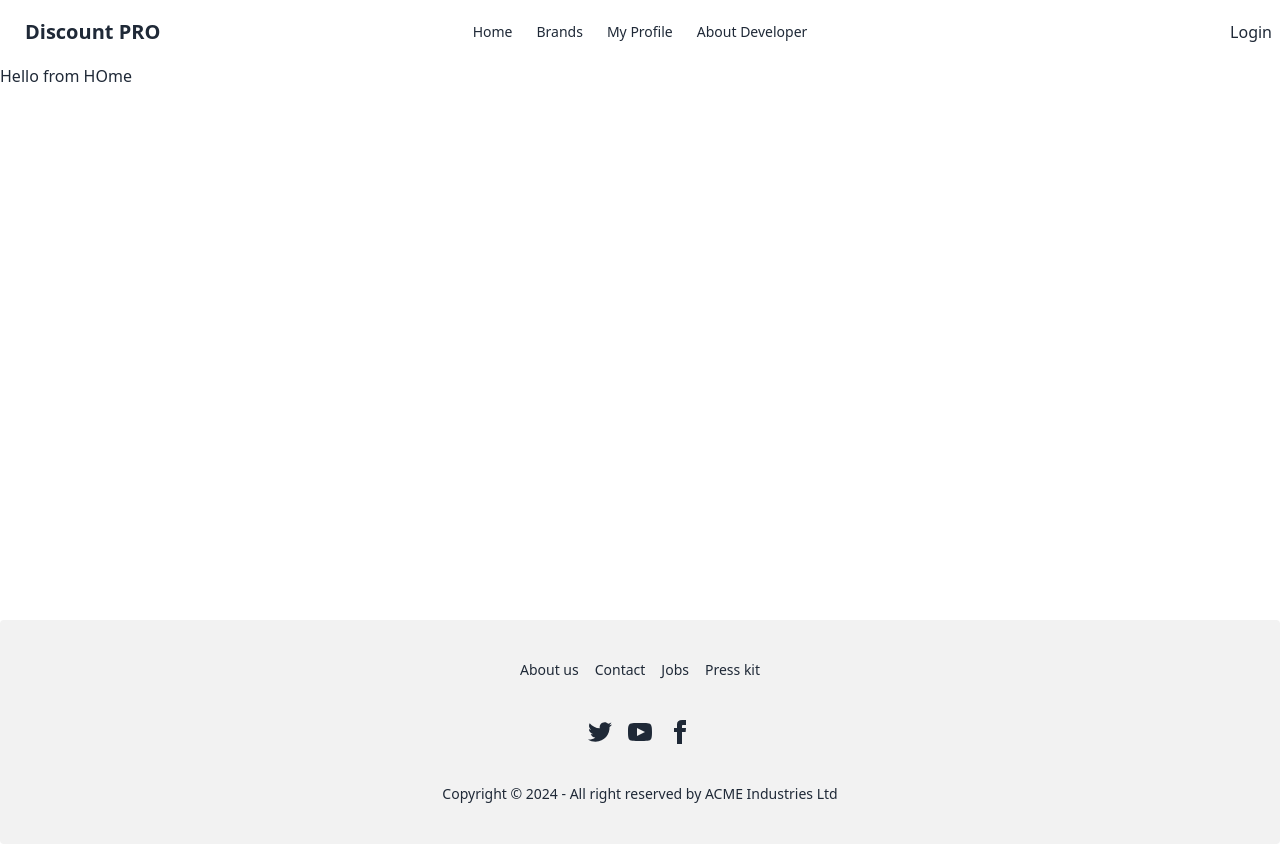
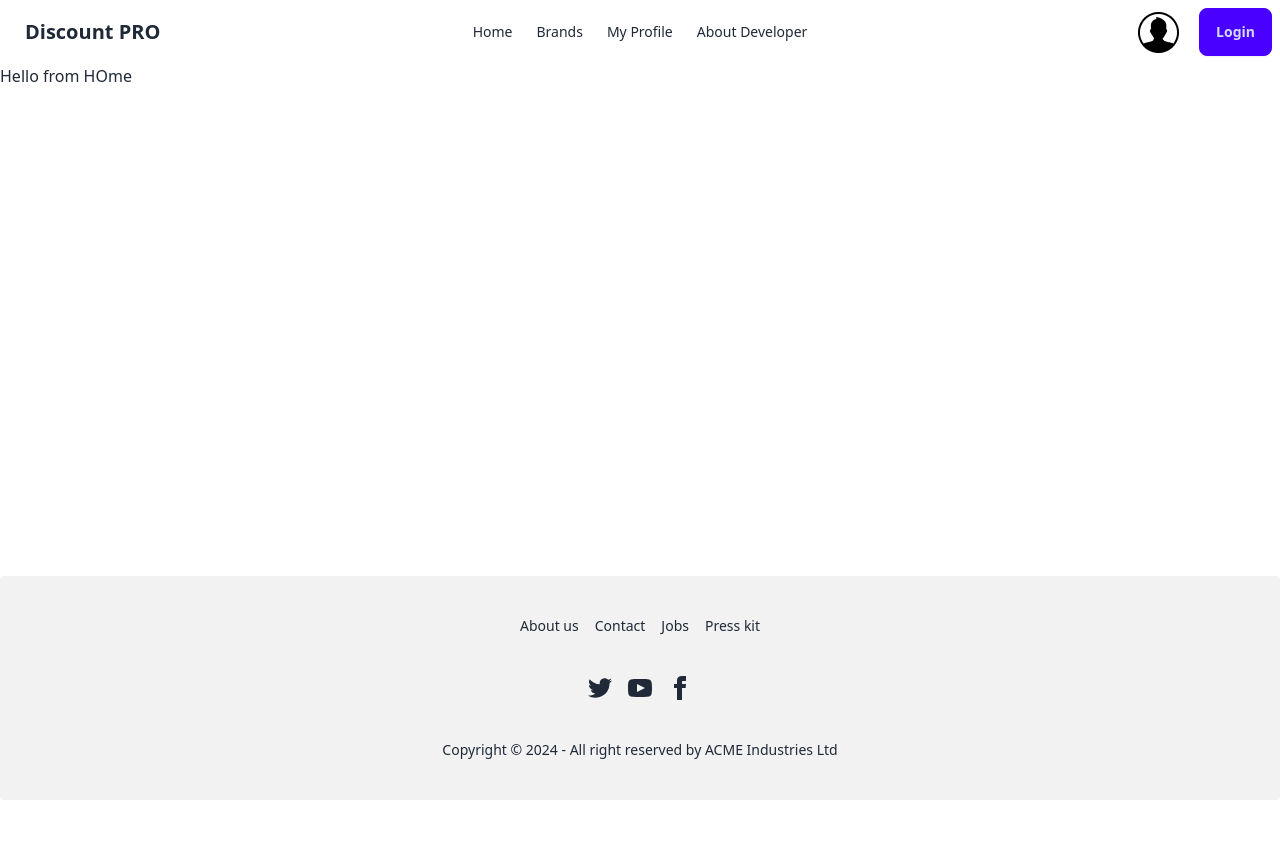
Before and after one commit to mahmudul35/Discount-PRO-A-Coupon-Collecting-Application, a React (Vite) app: page / in a window 1280 px wide. After the commit the page ends 800 px from the top, so only its background shows below. Built offline with nearby package versions, Linux system fonts and the light colour scheme.

Commit message:
Set auth provider and auth context

```diff
--- a/src/components/Navbar.jsx
+++ b/src/components/Navbar.jsx
@@ -1,6 +1,10 @@
-import React from "react";
-import { NavLink } from "react-router-dom";
+import React, { useContext } from "react";
+import { Link, NavLink } from "react-router-dom";
+import user from "../assets/user.png";
+import { AuthContext } from "../context/AuthProvider";
 const Navbar = () => {
+  const { name } = useContext(AuthContext);
+  console.log(name);
   return (
     <div className="container mx-auto">
       <div class="navbar bg-base-100">
@@ -42,10 +46,11 @@ const Navbar = () => {
             <NavLink to="/devloper">About Developer</NavLink>
           </ul>
         </div>
-        <div class="navbar-end">
-          <NavLink to="/auth/login" class="btn btn-primary">
+        <div class="navbar-end space-x-5">
+          <img src={user} alt="" />
+          <Link to="/auth/login" class="btn btn-primary">
             Login
-          </NavLink>
+          </Link>
         </div>
       </div>
     </div>
--- /dev/null
+++ b/src/context/AuthProvider.jsx
@@ -0,0 +1,14 @@
+import { createContext } from "react";
+export const AuthContext = createContext(null);
+const AuthProvider = ({ children }) => {
+  const userInfo = {
+    name: "John Doe",
+  };
+  return (
+    <div>
+      <AuthContext.Provider value={userInfo}>{children}</AuthContext.Provider>
+    </div>
+  );
+};
+
+export default AuthProvider;
--- a/src/layout/Root.jsx
+++ b/src/layout/Root.jsx
@@ -6,7 +6,7 @@ const Root = () => {
   return (
     <div className="">
       <Navbar />
-      <div className="min-h-[calc(100vh-244px)]">
+      <div className="min-h-[calc(100vh-288px)]">
         <Outlet />
       </div>
       <Footer />
--- a/src/main.jsx
+++ b/src/main.jsx
@@ -1,11 +1,14 @@
 import { StrictMode } from "react";
 import { createRoot } from "react-dom/client";
 import { RouterProvider } from "react-router-dom";
+import AuthProvider from "./context/AuthProvider";
 import "./index.css";
 import router from "./routes/router";
 
 createRoot(document.getElementById("root")).render(
   <StrictMode>
-    <RouterProvider router={router}></RouterProvider>
+    <AuthProvider>
+      <RouterProvider router={router}></RouterProvider>
+    </AuthProvider>
   </StrictMode>
 );
--- a/src/routes/router.jsx
+++ b/src/routes/router.jsx
@@ -39,5 +39,9 @@ const router = createBrowserRouter([
       },
     ],
   },
+  {
+    path: "*",
+    element: <h1>404 Not Found</h1>,
+  },
 ]);
 export default router;
```
Also changed, not shown: src/assets/user.png (added).
